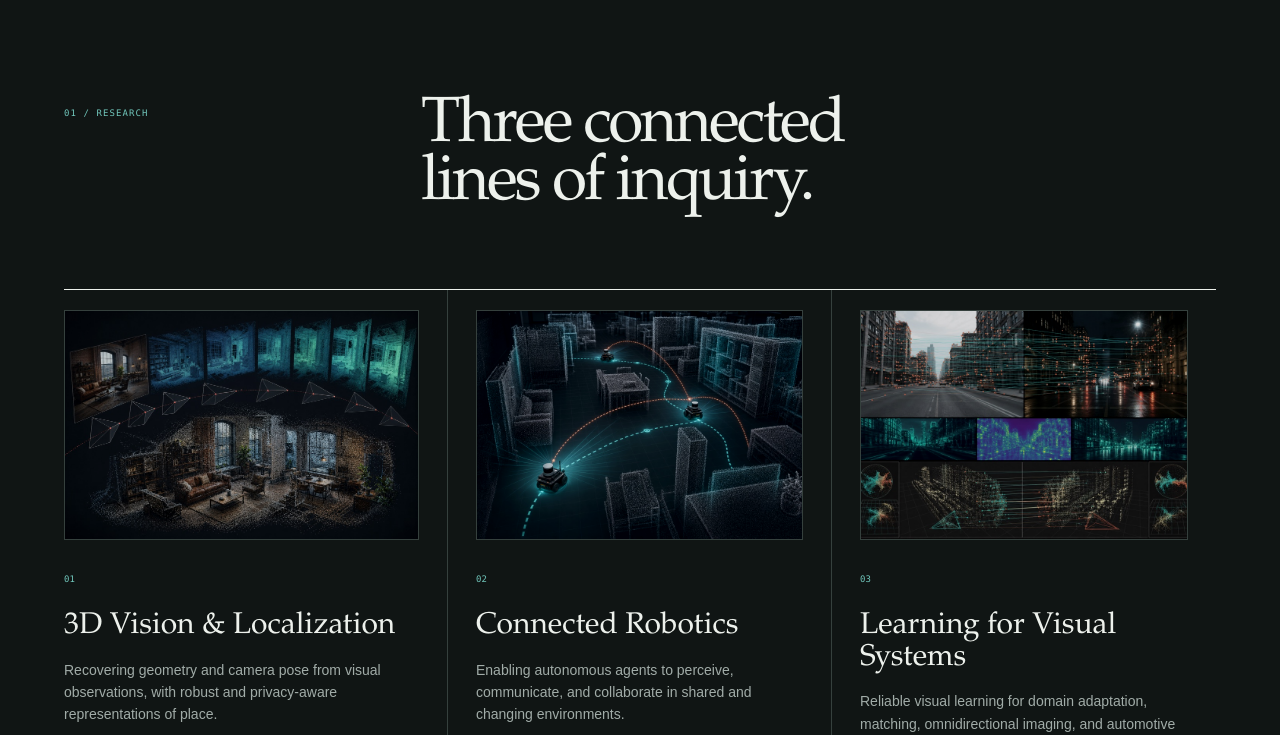
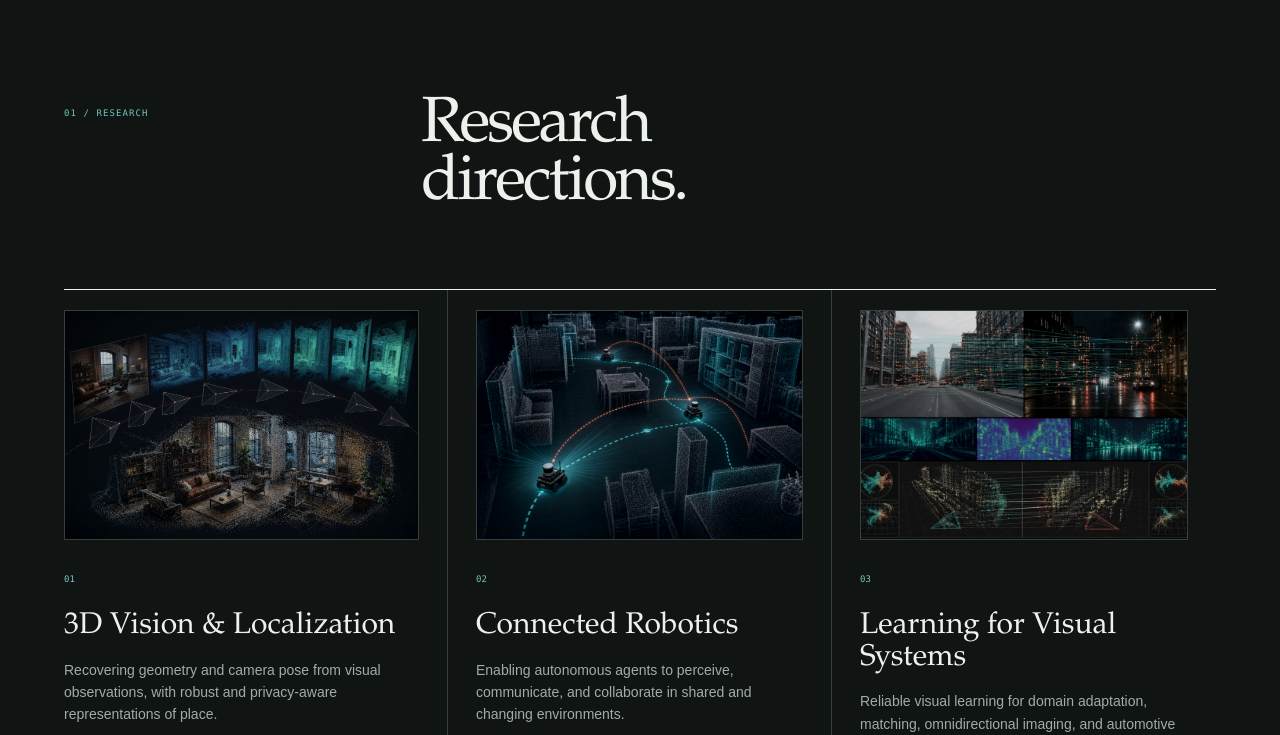
Before and after one commit to SILab-SUNYK/SILab-SUNYK.github.io, a Jekyll site: the page built from index.html, in a window 1280 px wide and 900 px high, scrolled down 643 px, cut to the strip 165-900 px from the top of the window. Built offline with Jekyll 4.4.1, drawn with Linux system fonts in a browser that asks for light colours.

Commit message:
Rename homepage research section

```diff
--- a/index.html
+++ b/index.html
@@ -6,7 +6,7 @@ layout: default
   {% include news-carousel.html %}
 </section>
 
-<section class="research wrap" id="research"><div class="section-head"><p class="label">01 / Research</p><h2>Three connected<br>lines of inquiry.</h2></div><div class="focus-grid">
+<section class="research wrap" id="research"><div class="section-head"><p class="label">01 / Research</p><h2>Research<br>directions.</h2></div><div class="focus-grid">
   <article><figure class="figure-image"><img src="{{ site.data.home.research[0].image | relative_url }}" alt="{{ site.data.home.research[0].image_alt }}"></figure><small>01</small><h3>3D Vision & Localization</h3><p>Recovering geometry and camera pose from visual observations, with robust and privacy-aware representations of place.</p><em>3D vision · Visual localization</em></article>
   <article><figure class="figure-image"><img src="{{ site.data.home.research[1].image | relative_url }}" alt="{{ site.data.home.research[1].image_alt }}"></figure><small>02</small><h3>Connected Robotics</h3><p>Enabling autonomous agents to perceive, communicate, and collaborate in shared and changing environments.</p><em>Robotics · Multi-agent systems</em></article>
   <article><figure class="figure-image"><img src="{{ site.data.home.research[2].image | relative_url }}" alt="{{ site.data.home.research[2].image_alt }}"></figure><small>03</small><h3>Learning for Visual Systems</h3><p>Reliable visual learning for domain adaptation, matching, omnidirectional imaging, and automotive applications.</p><em>Deep learning · Visual perception</em></article>
```
